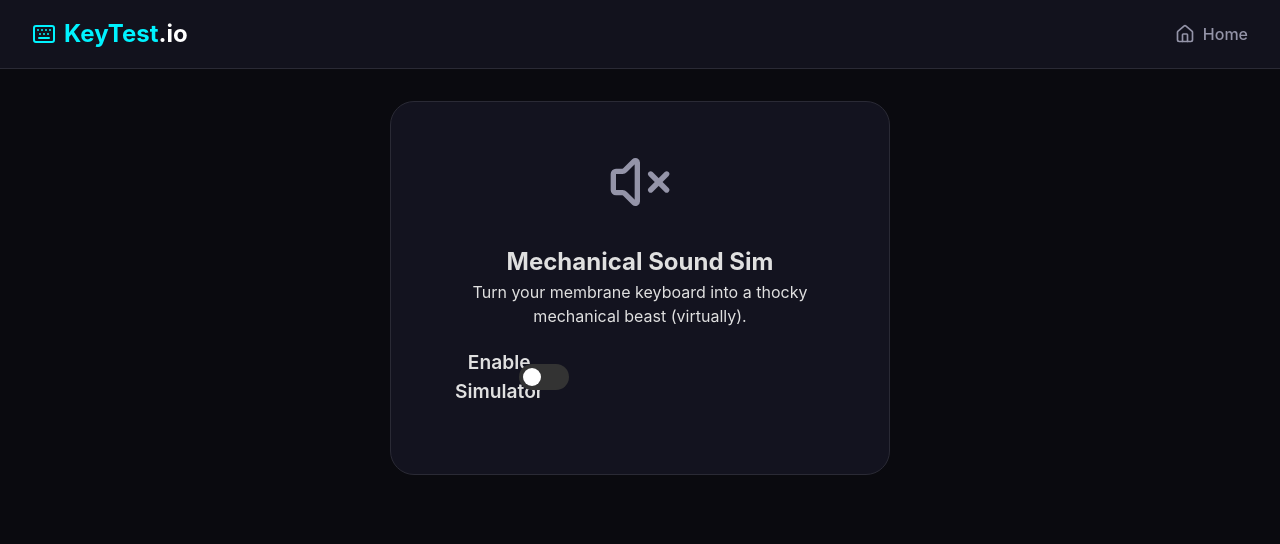
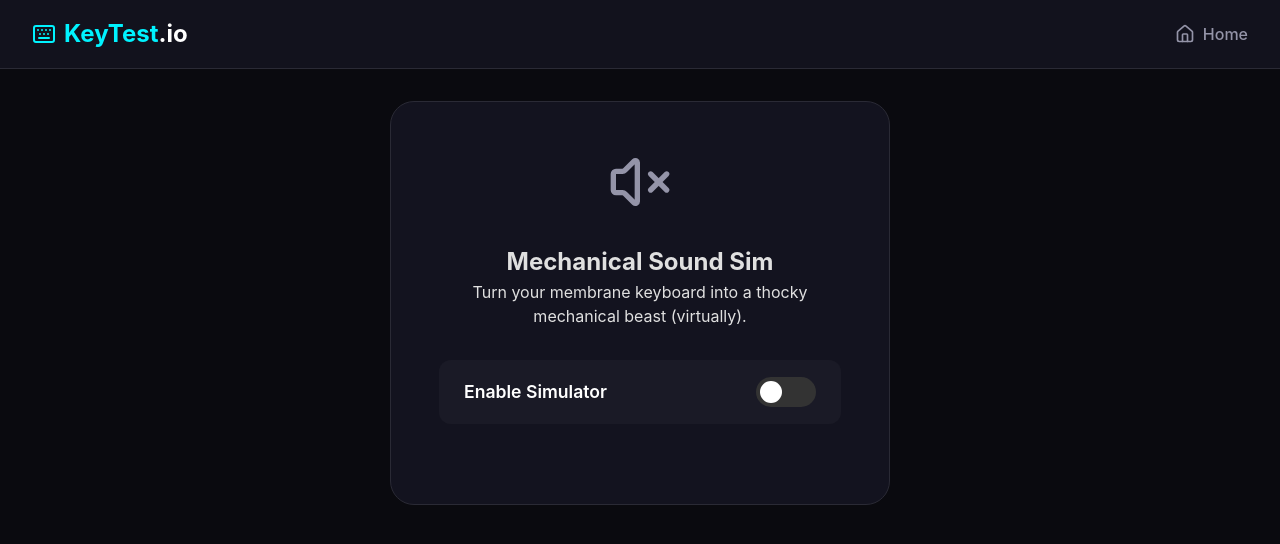
Before and after one commit to hndko/keyboard-test, a React (Vite) app: page /sound in a window 1280 px wide. Shown: the top 544 px of the page. Built offline with nearby package versions, Linux system fonts and the light colour scheme.

Commit message:
style: fix sound simulator toggle alignment and visual polish

```diff
--- a/src/pages/SoundPage.jsx
+++ b/src/pages/SoundPage.jsx
@@ -31,14 +31,16 @@ const SoundPage = () => {
         </p>
 
         <div className="control-group">
-          <label className="switch-label">
+          <label className="switch-row">
+            <span className="switch-text">Enable Simulator</span>
+            <div className="switch-input-wrapper">
               <input
                 type="checkbox"
                 checked={isEnabled}
                 onChange={(e) => setIsEnabled(e.target.checked)}
               />
               <span className="slider"></span>
-            Enable Simulator
+            </div>
           </label>
         </div>
 
--- a/src/styles/skills.css
+++ b/src/styles/skills.css
@@ -282,48 +282,71 @@
 }
 
 /* Switch Toggle */
-.switch-label {
-  position: relative;
-  display: inline-block;
-  width: 60px;
-  height: 34px;
-  cursor: pointer;
+.switch-row {
   display: flex;
   align-items: center;
-  gap: 1rem;
-  font-size: 1.2rem;
+  justify-content: space-between;
+  gap: 1.5rem;
+  cursor: pointer;
+  background: rgba(255, 255, 255, 0.03);
+  padding: 1rem 1.5rem;
+  border-radius: 12px;
+  border: 1px solid transparent;
+  transition: all 0.2s;
+}
+
+.switch-row:hover {
+  background: rgba(255, 255, 255, 0.05);
+  border-color: rgba(255, 255, 255, 0.1);
+}
+
+.switch-text {
+  font-size: 1.1rem;
   font-weight: 600;
+  color: #fff;
 }
-.switch-label input {
+
+.switch-input-wrapper {
+  position: relative;
+  width: 60px;
+  height: 30px;
+}
+
+.switch-input-wrapper input {
   opacity: 0;
   width: 0;
   height: 0;
 }
+
 .slider {
   position: absolute;
-  top: 50%;
-  transform: translateY(-50%);
-  right: -70px; /* Quick hack positioning */
-  width: 50px;
-  height: 26px;
+  cursor: pointer;
+  top: 0;
+  left: 0;
+  right: 0;
+  bottom: 0;
   background-color: #333;
+  transition: 0.4s;
   border-radius: 34px;
-  transition: 0.4s;
 }
+
 .slider:before {
   position: absolute;
   content: "";
-  height: 18px;
-  width: 18px;
+  height: 22px;
+  width: 22px;
   left: 4px;
   bottom: 4px;
   background-color: white;
+  transition: 0.4s;
   border-radius: 50%;
-  transition: 0.4s;
 }
+
 input:checked + .slider {
   background-color: var(--accent-cyan);
+  box-shadow: 0 0 10px rgba(0, 243, 255, 0.4);
 }
+
 input:checked + .slider:before {
-  transform: translateX(24px);
+  transform: translateX(30px);
 }
```
Lines whose indentation alone changed are shown as unchanged.
